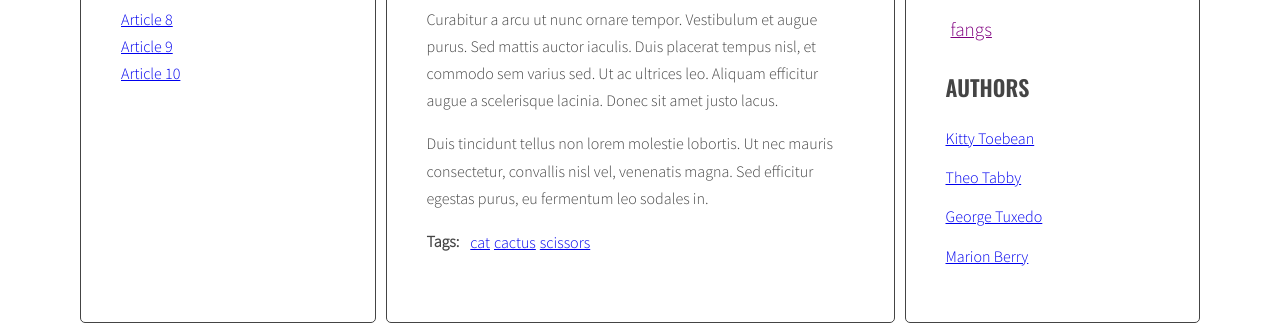
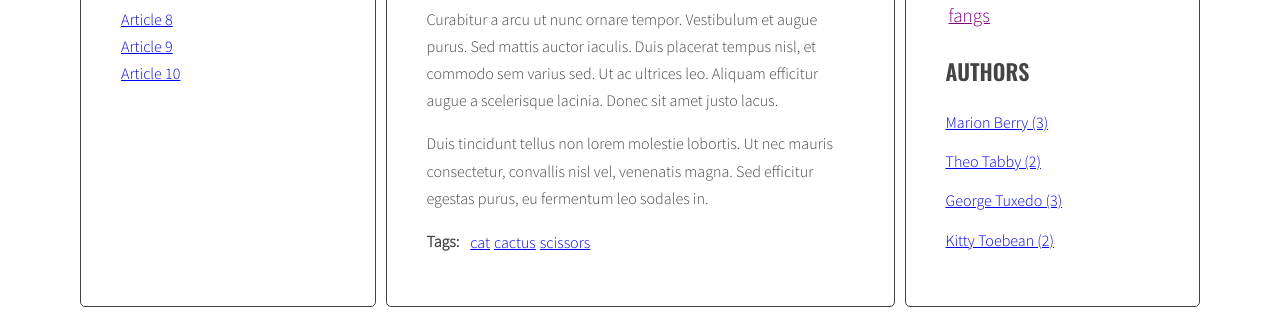
Before and after one commit to Lemarczini21/javascript-blog, a website: page index.html in a window 1280 px wide. Shown: the part 543-874 px from the top of the page. Drawn offline with nearby package versions, Linux system fonts and the light colour scheme.

Commit message:
Zadanie: Lista autorów

```diff
--- a/index.html
+++ b/index.html
@@ -235,24 +235,6 @@
           <h2 class="section-title">Authors</h2>
           <ul class="list authors">
             <li>
-              <a href="#">
-                <span class="author-name">Kitty Toebean</span>
-              </a>
-            </li>
-            <li>
-              <a href="#">
-                <span class="author-name">Theo Tabby</span>
-              </a>
-            </li>
-            <li>
-              <a href="#">
-                <span class="author-name">George Tuxedo</span>
-              </a>
-            </li>
-            <li>
-              <a href="#">
-                <span class="author-name">Marion Berry</span>
-              </a>
             </li>
           </ul>
         </aside>
--- a/js/script.js
+++ b/js/script.js
@@ -31,7 +31,8 @@ const optArticleSelector = '.post',
   optArticleAuthorSelector = '.post-author',
   optTagsListSelector = '.tags',
   optCloudClassCount = '5',
-  optCloudClassPrefix = 'tag-size-';
+  optCloudClassPrefix = 'tag-size-',
+  optAuthorsListSelector = '.authors';
 
 /* 6.4. Generowanie listy tytułów */
 function generateTitleLinks(customSelector = '') {
@@ -108,7 +109,7 @@ function generateTags() {
   let allTags = {};
   /* find all articles */
   const articles = document.querySelectorAll(optArticleSelector);
-  //onsole.log(articles);
+  //console.log(articles);
   /* START LOOP: for every article: */
   for (let article of articles) {
     /* find tags wrapper */
@@ -160,7 +161,7 @@ function generateTags() {
       '">' +
       tag +
       '</a></li>'; //
-    console.log('tagLinkHTML:', tagLinkHTML);
+    // console.log('tagLinkHTML:', tagLinkHTML);
     /* [NEW] generate code of a link and add it to allTagsHTML */
     allTagsHTML += tagLinkHTML;
     //'<li><a href="#tag-' + tag + '">' + tag + ' (' + allTags[tag] + ') ';
@@ -227,40 +228,61 @@ addClickListenersToTags();
 
 //FUNCTION generateAuthors
 function generateAuthors() {
+  let allAuthors = {};
   const articles = document.querySelectorAll(optArticleSelector);
   for (let article of articles) {
     const authorWrapper = article.querySelector(optArticleAuthorSelector);
     const author = article.getAttribute('data-author');
     const linkHTML = '<a href="#author-' + author + '">' + author + '</a>';
-    //console.log(linkHTML);
+    if (!allAuthors[author]) {
+      allAuthors[author] = 1;
+    } else {
+      allAuthors[author]++;
+    }
     authorWrapper.innerHTML = linkHTML;
   }
+
+  // Dodanie linkow autorow
+  const authorList = document.querySelector(optAuthorsListSelector);
+  let allAuthorsHTML = '';
+  for (let author in allAuthors) {
+    const authorLinkHTML =
+      '<li><a href="#author-' +
+      author +
+      '">' +
+      author +
+      ' (' +
+      allAuthors[author] +
+      ')<a/></li>';
+    allAuthorsHTML += authorLinkHTML;
+  }
+  console.log(allAuthorsHTML);
+  authorList.innerHTML = allAuthorsHTML;
 }
-generateAuthors(); // DO DOKOŃCZENIA
+generateAuthors();
 
 const authorClickHandler = function (event) {
   event.preventDefault();
   const clickedElement = this;
   const href = clickedElement.getAttribute('href');
-  console.log(href);
   const author = href.replace('#author-', '');
-  console.log(author);
   // ASK po co ustawiana jest klasa active?
+  //ASK dlaczego po kliknieciu w link nie wyswietla sie lsita artykulow tego autora "caanot read propertied of null"
   const authorsActive = document.querySelectorAll('a.active[href="#author-');
   for (let authorActive of authorsActive) {
     authorActive.classList.remove('active');
   }
-  const allAuthorsLink = document.querySelectorAll('a[href="' + href + '"]');
+  const allAuthorsLink = document.querySelectorAll('a[href~="' + href + '"]');
   for (let authorLink of allAuthorsLink) {
     authorLink.classList.add('active');
   }
-  generateTitleLinks('[data-author="' + author + '"]');
+  generateTitleLinks('[data-author~="' + author + '"]');
 };
 function addClickListenersToAuthor() {
-  const authors = document.querySelectorAll('.post-author a');
+  const authors = document.querySelectorAll('.authors');
   for (let author of authors) {
     author.addEventListener('click', authorClickHandler);
   }
 }
 addClickListenersToAuthor();
-//console.log('Listeners added');
+console.log('Listeners added');
--- a/sass/style.scss
+++ b/sass/style.scss
@@ -155,5 +155,5 @@ ul .tags {
 
 .tags li {
   display: inline-block;
-  padding: 5px;
+  padding: 3px;
 }
```
Also changed, not shown: css/style.css.
